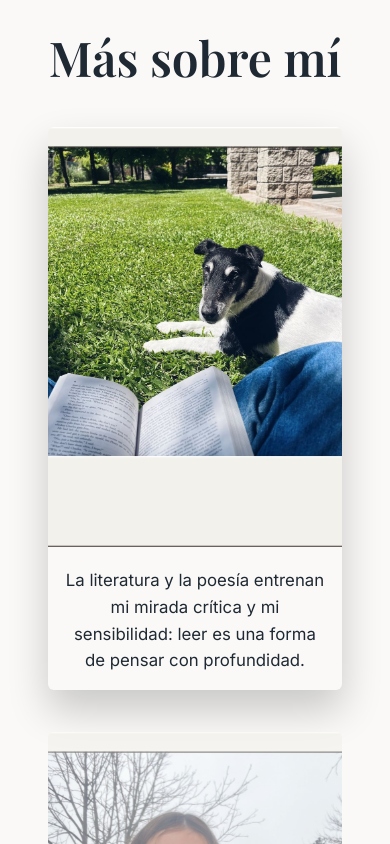
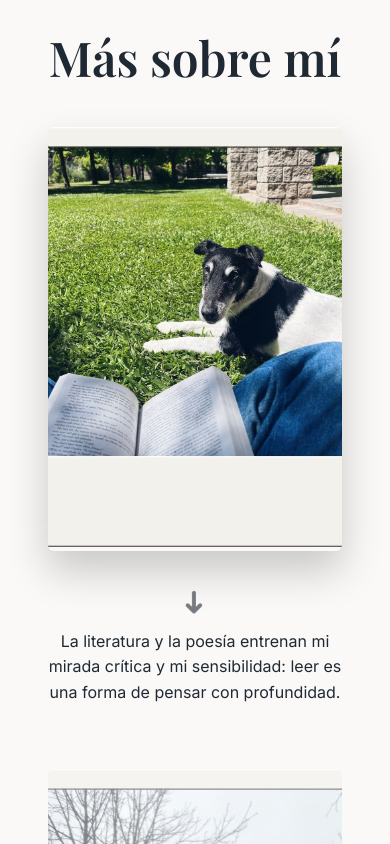
Before and after one commit to sdestree/portfolio, a React (Vite) app: page / in a window 390 px wide. Shown: the part 4360-5204 px from the top of the page. Built offline with nearby package versions, Linux system fonts and the light colour scheme.

Commit message:
CSS AboutMe: fecha y mensaje

```diff
--- a/src/sections/AboutMe.jsx
+++ b/src/sections/AboutMe.jsx
@@ -30,28 +30,34 @@ export default function AboutMe() {
 
       <div className="photos-container">
         {data.map(item => (
+          <div key={item.id} className="photo-block">
             <div
-            key={item.id}
               className={`photo-card ${activeId === item.id ? 'active' : ''}`}
               onClick={() =>
                 setActiveId(activeId === item.id ? null : item.id)
               }
             >
               <img src={item.image} alt="Foto personal" loading="lazy" />
+            </div>
 
-            {/* TEXTO MOBILE */}
-            <div className="mobile-text">
+            {/* MENSAJE MOBILE (FUERA DE LA FOTO) */}
+            {activeId === item.id && (
+              <div className="mobile-message">
+                <span className="arrow">➜</span>
                 <p>{item.text}</p>
               </div>
+            )}
           </div>
         ))}
       </div>
 
-      {/* TEXTO DESKTOP */}
+      {/* MENSAJE DESKTOP */}
+      {activeItem && (
         <div className="message-container">
           <span className="arrow">➜</span>
-        <p>{activeItem?.text}</p>
+          <p>{activeItem.text}</p>
         </div>
+      )}
     </section>
   )
 }
--- a/src/styles/AboutMe.css
+++ b/src/styles/AboutMe.css
@@ -20,6 +20,12 @@
   margin-bottom: 3rem;
 }
 
+.photo-block {
+  display: flex;
+  flex-direction: column;
+  align-items: center;
+}
+
 .photo-card {
   width: 280px;
   height: 340px;
@@ -28,7 +34,6 @@
   cursor: pointer;
   transition: transform 0.4s ease, box-shadow 0.4s ease, opacity 0.4s ease;
   opacity: 0.6;
-  position: relative;
 }
 
 .photo-card img {
@@ -38,27 +43,14 @@
   object-position: center top;
 }
 
-/* estado activo */
 .photo-card.active {
   opacity: 1;
   transform: translateY(-10px);
   box-shadow: 0 20px 40px rgba(0, 0, 0, 0.2);
 }
 
-/* hover */
 .photo-card:hover {
   opacity: 0.85;
-}
-
-/* ---------- TEXTO MOBILE (oculto por defecto) ---------- */
-
-.mobile-text {
-  display: none;
-  margin-top: 1rem;
-  padding: 0 1rem;
-  font-size: 1.05rem;
-  line-height: 1.6;
-  animation: fadeIn 0.3s ease;
 }
 
 /* ---------- MENSAJE DESKTOP ---------- */
@@ -85,18 +77,18 @@
   animation: arrowMove 1.5s infinite ease-in-out;
 }
 
+/* ---------- MENSAJE MOBILE ---------- */
+
+.mobile-message {
+  display: none;
+}
+
 /* ---------- ANIMACIONES ---------- */
 
 @keyframes arrowMove {
-  0% {
-    transform: translateX(0);
-  }
-  50% {
-    transform: translateX(6px);
-  }
-  100% {
-    transform: translateX(0);
-  }
+  0% { transform: translateX(0); }
+  50% { transform: translateX(6px); }
+  100% { transform: translateX(0); }
 }
 
 @keyframes fadeIn {
@@ -122,25 +114,43 @@
     width: 90%;
     max-width: 360px;
     height: auto;
-    padding-bottom: 1rem;
   }
 
   .photo-card img {
     height: 420px;
   }
 
-  /* mostramos texto debajo de la foto activa */
-  .photo-card.active .mobile-text {
-    display: block;
-  }
-
-  /* ocultamos el mensaje global en mobile */
+  /* ocultamos mensaje desktop */
   .message-container {
     display: none;
   }
 
-  .mobile-text p {
-    margin: 0;
+  /* mensaje debajo de la foto */
+  .mobile-message {
+    display: flex;
+    flex-direction: column;
+    align-items: center;
+    gap: 0.8rem;
+    margin-top: 1rem;
+    padding-bottom: 2rem;
+    animation: fadeIn 0.4s ease;
+  }
+
+  .mobile-message .arrow {
+    transform: rotate(90deg);
+    animation: arrowMoveVertical 1.5s infinite ease-in-out;
+  }
+
+  .mobile-message p {
+    font-size: 1rem;
+    line-height: 1.6;
     text-align: center;
+    max-width: 320px;
+  }
+
+  @keyframes arrowMoveVertical {
+    0% { transform: translateY(0) rotate(90deg); }
+    50% { transform: translateY(6px) rotate(90deg); }
+    100% { transform: translateY(0) rotate(90deg); }
   }
 }
```
Lines whose indentation alone changed are shown as unchanged.
